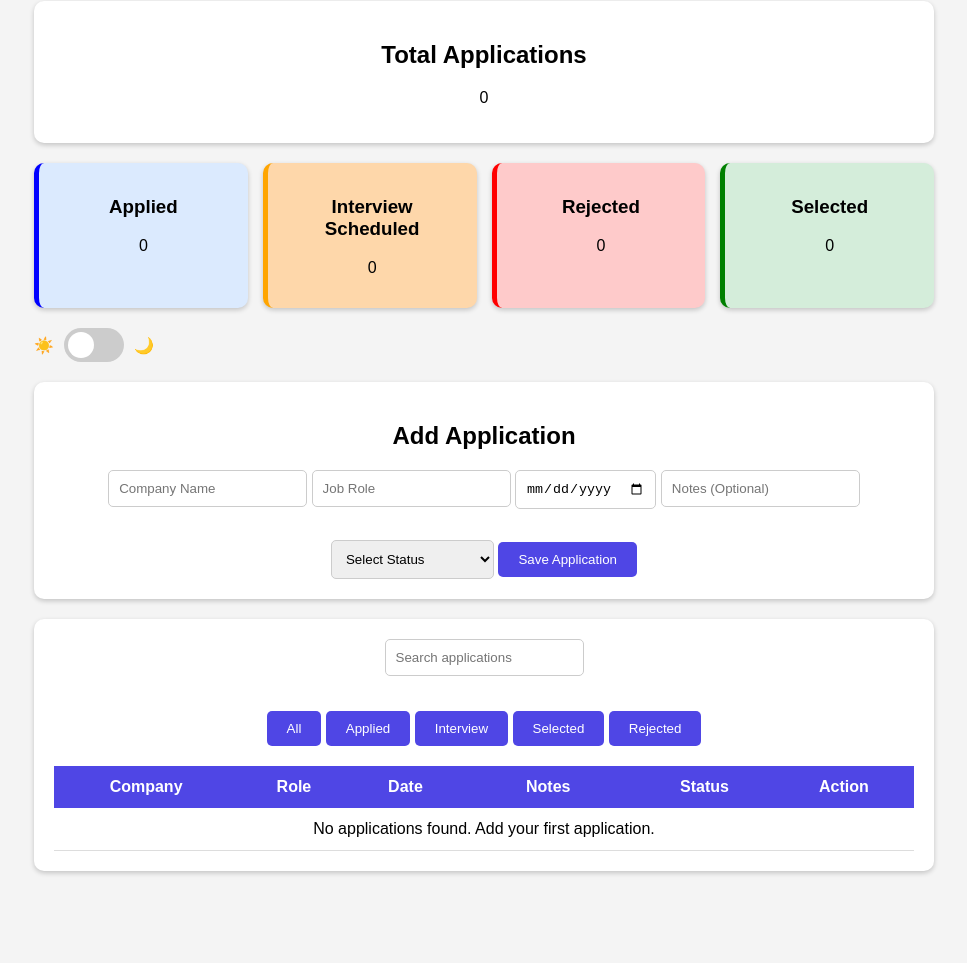
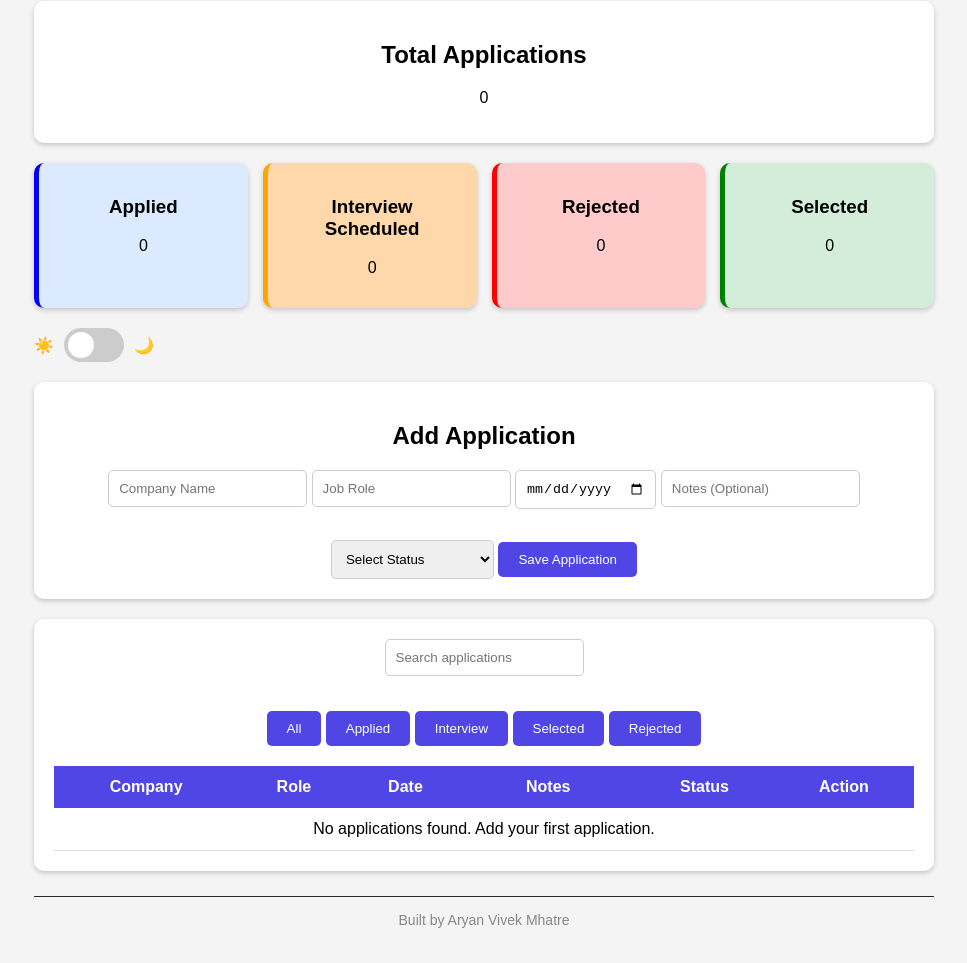
Before and after one commit to aryanmhatre12/job-application-tracker, a plain HTML site: page index.html in a window 1280 px wide. Shown: the part 100-1063 px from the top of the page, without its empty margins (156-1123 px from the left). Before the commit the page ends 991 px from the top, so only its background shows below. Drawn offline with nearby package versions, Linux system fonts and the light colour scheme.

Commit message:
Added notes view button and footer

```diff
--- a/css/style.css
+++ b/css/style.css
@@ -261,3 +261,14 @@ td:nth-child(4) {
     background:#1d4ed8;
     transform:translateY(-2px);
 }
+.footer{
+    text-align:center;
+    margin-top:25px;
+    padding:15px;
+    color:#888;
+    font-size:14px;
+    border-top:1px solid #2a2a2a;
+}
+.dark-mode .footer{
+    color:#aaa;
+}
--- a/index.html
+++ b/index.html
@@ -136,7 +136,7 @@
         class="view-btn"
         ng-if="app.notes"
         ng-click="viewNote(app.notes)">
-        👁 View
+        👁 View Note
     </button>
 </td>
            <td>
@@ -170,5 +170,8 @@
 </div>
 
     <script src="js/app.js"></script>
+    <footer class="footer">
+    Built by Aryan Vivek Mhatre
+</footer>
 </body>
 </html>
```
